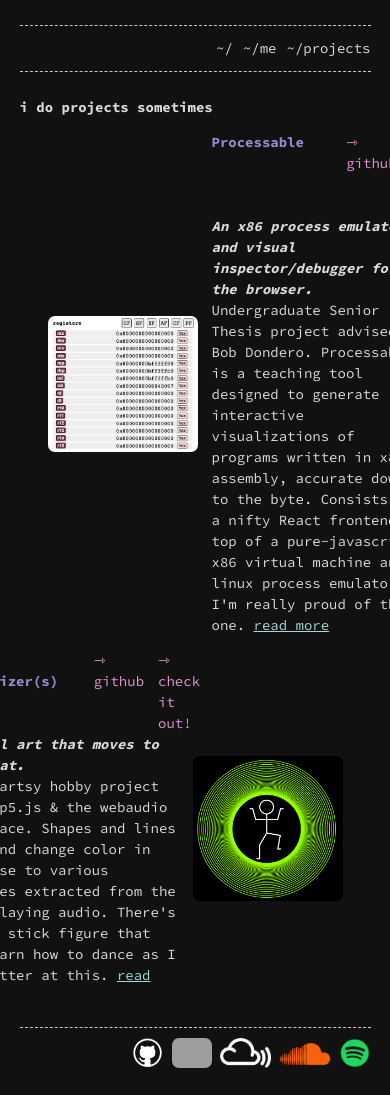
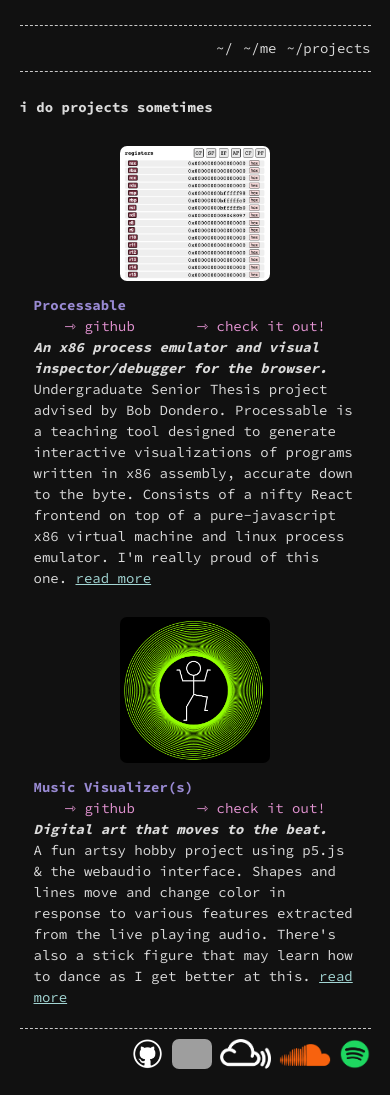
Before and after one commit to rmw2/rmw2.github.io, a Jekyll site: the page built from projects.md, in a window 390 px wide. Built offline with Jekyll 4.4.1, drawn with Linux system fonts in a browser that asks for light colours; grey boxes are pictures that could not be loaded.

Commit message:
Fix up some styles for mobile

```diff
--- a/_sass/custom.scss
+++ b/_sass/custom.scss
@@ -83,14 +83,7 @@ div.project {
   display: flex;
   align-items: center;
   justify-items: center;
-}
-
-div.project.left {
-  flex-direction: row;
-}
-
-div.project.right {
-  flex-direction: row-reverse;
+  flex-direction: column;
 }
 
 img.project-img {
@@ -99,12 +92,13 @@ img.project-img {
 
 div.project-header {
   display: flex;
+  flex-direction: column;
   justify-content: space-between;
 }
 
 div.project-links {
   display: flex;
-  width: 40%;
+  width: 100%;
   flex-direction: row;
   justify-content: space-around;
 }
@@ -125,3 +119,22 @@ h4.project-tagline {
   font-style: italic;
   margin: 0;
 }
+
+
+@media screen and (min-width: 800px) {
+  div.project.left {
+    flex-direction: row;
+  }
+
+  div.project.right {
+    flex-direction: row-reverse;
+  }
+
+  div.project-header {
+    flex-direction: row;
+  }
+
+  div.project-links {
+    width: 40%;
+  }
+}
```
